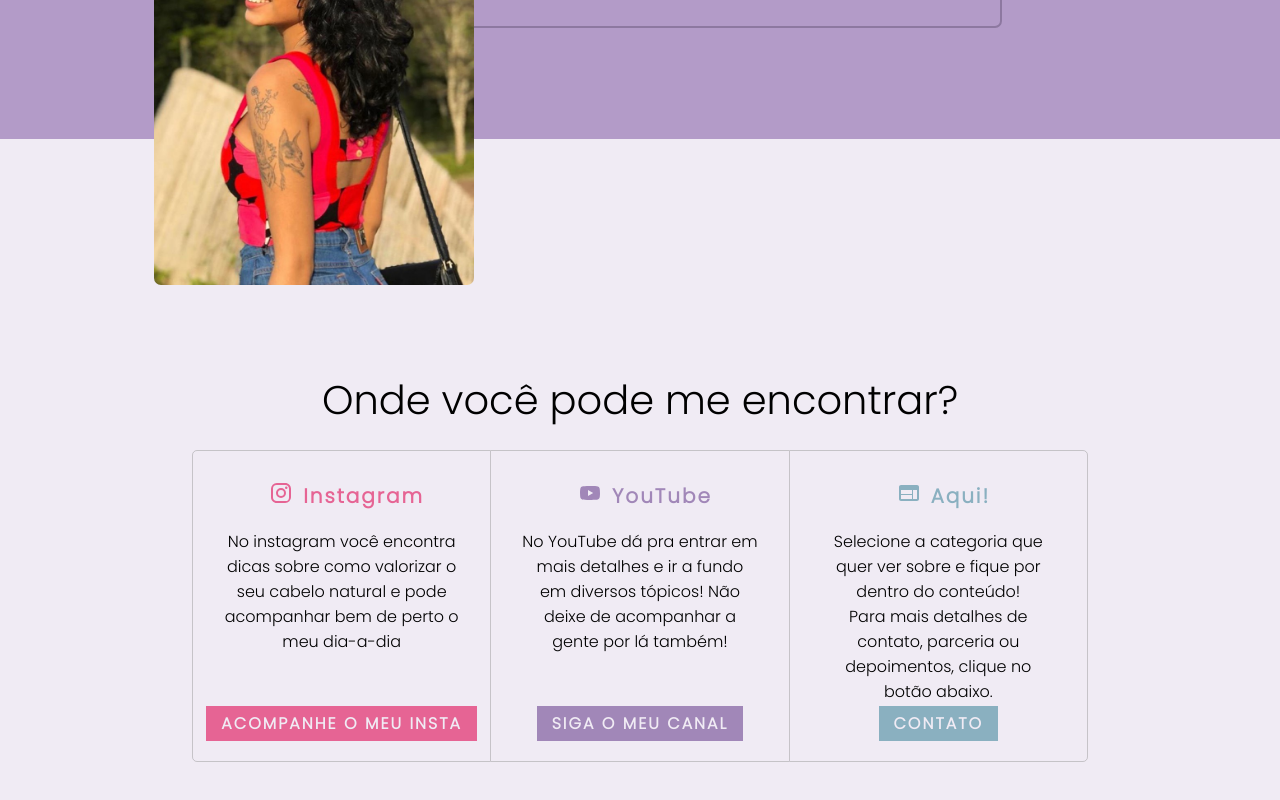
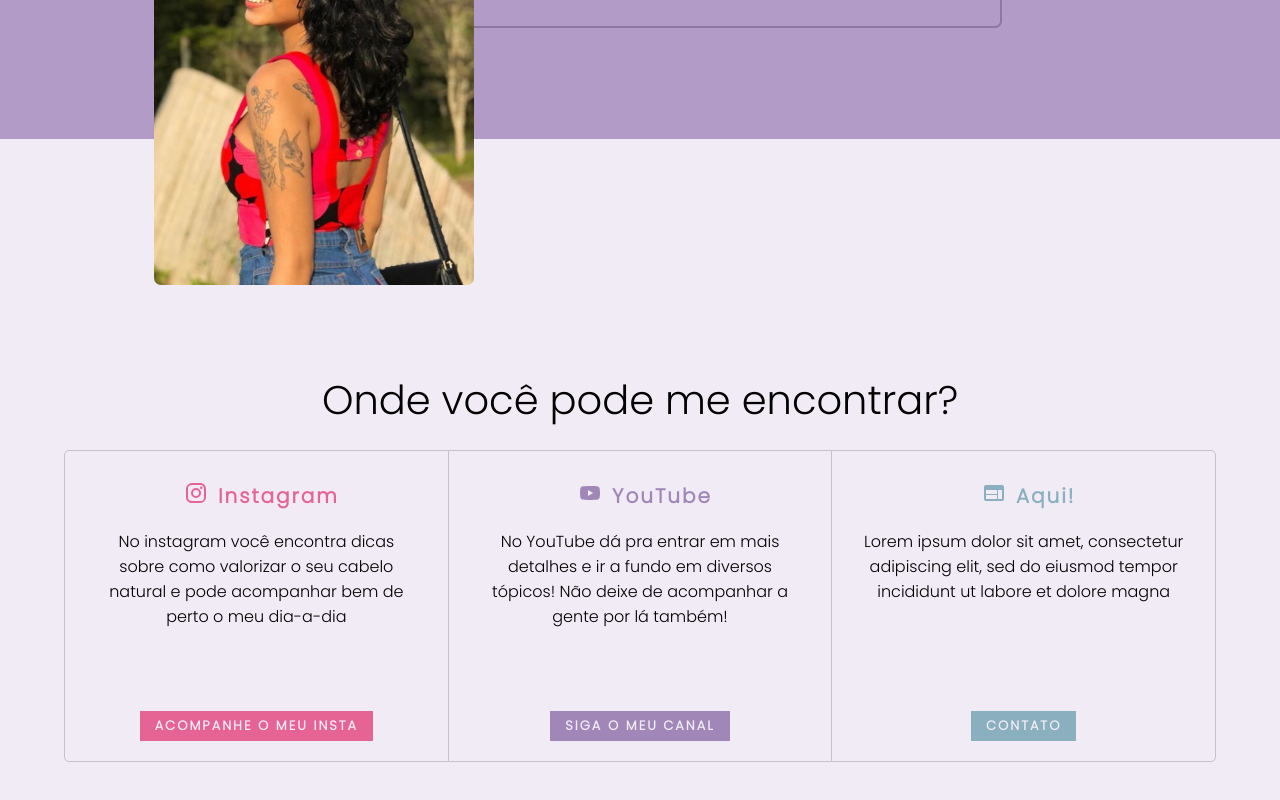
Before and after one commit to hsmello/clopes, a React (Create React App) app: page /home in a window 1280 px wide. Shown: the part 348-1148 px from the top of the page. Built offline with nearby package versions, Linux system fonts and the light colour scheme; grey boxes are pictures that could not be loaded.

Commit message:
layout mid page

```diff
--- a/src/Menu/Toolbar/Toolbar2.css
+++ b/src/Menu/Toolbar/Toolbar2.css
@@ -136,6 +136,24 @@
    display: block;
 }
 
+@media (min-width: 770px) and (max-width: 1150px) {
+    .menu_options a, /* <Link> */
+    .menu_options button {
+        padding: 10px 8px;
+        font-size: 21px;
+    }
+    .categorias_options button,
+    .categorias_options a{
+    font-size: 18px;
+    color: white;
+    }
+
+    .cabelos_suboptions a {
+        font-size: 13px;
+        width: 179px;
+    }
+}
+
 @media (max-width: 769px) {
     .menu_options {
         display: none;
--- a/src/Pages/Home/Home.css
+++ b/src/Pages/Home/Home.css
@@ -64,6 +64,7 @@
 
 .box_home_body {
     width: 70%;
+    min-width: 750px;
     height: 250px;
     margin: 20px auto 100px;
     display: flex;
@@ -159,6 +160,7 @@ a.button {
     letter-spacing: 2px;
     color: #F0EBF4;
     text-decoration: none;
+    margin: 0px auto;
 }
 
 
@@ -171,6 +173,18 @@ body {
     margin-left: calc((100% - 560px)/2);
 }
 
+
+@media (min-width: 770px) and (max-width: 1300px) {
+    .box_home_body {
+        width: 90%;
+        /* height: 300px; */
+    }
+    .box_home_body a {
+        font-size: 13px;
+        margin: 0px auto;
+        /* background-color: lawngreen; */
+    }
+}
 
 /* MOBILE */
 
@@ -216,7 +230,10 @@ body {
 
     .box_home_body {
         flex-direction: column;
-        height: 820px
+        height: 820px;
+        width: 100%;
+        max-width: 290px;
+        min-width: 100px;
     }
 
     .box_home_first,
--- a/src/Pages/Home/Home.js
+++ b/src/Pages/Home/Home.js
@@ -66,7 +66,7 @@ function Home() {
                             Aqui!
                         </div>
                         <p className="box_p">
-                            Selecione a categoria que quer ver sobre e fique por dentro do conteúdo! <br /> Para mais detalhes de contato, parceria ou depoimentos, clique no botão abaixo.
+                            Lorem ipsum dolor sit amet, consectetur adipiscing elit, sed do eiusmod tempor incididunt ut labore et dolore magna
                         </p>
                         <a className="third button" href="/contato">
                             CONTATO
--- a/src/Pages/Ondulindas/Ondulindas.css
+++ b/src/Pages/Ondulindas/Ondulindas.css
@@ -70,7 +70,7 @@
         position: absolute;
         left: 0px;
         right: 0px;
-        top: 60px;
+        top: 160px;
     }
     .page_text {
         margin-top: 270px;
```
